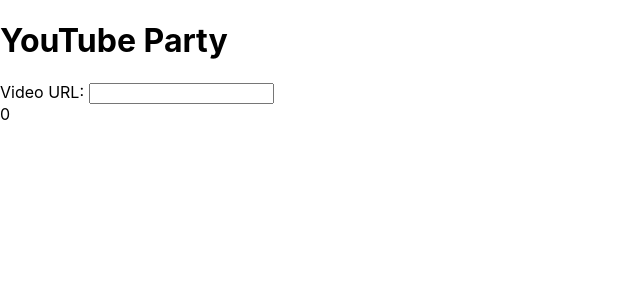
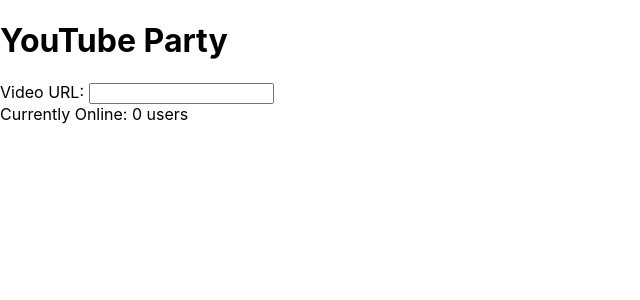
Before and after one commit to hsujeremy/youtube-party, a React (Create React App) app in the folder client/: page / in a window 1280 px wide. Shown: the top 300 px of the page, without its empty margins (0-640 px from the left). Built offline with nearby package versions, Linux system fonts and the light colour scheme; no server answers.

Commit message:
Move user count indicator to separate component

```diff
--- a/client/src/components/App.js
+++ b/client/src/components/App.js
@@ -1,26 +1,14 @@
 import React from 'react';
 import SearchHead from './SearchHead.js';
 import Video from './Video.js';
+import UserCount from './UserCount';
 import { socket } from '../services/socket';
 
 
 const App = () => {
     const [videoUrl, setVideoUrl] = React.useState('');
-
     const [playPauseCounter, incrementPlayPauseCounter] = React.useState(0);
     const [syncCounter, incrementSyncCounter] = React.useState(0);
-
-    const [numUsers, updateNumUsers] = React.useState(0);
-
-    React.useEffect(() => {
-        socket.on('connection', (content) => {
-            updateNumUsers(content.numUsers);
-        });
-
-        socket.on('disconnection', (content) => {
-            updateNumUsers(content.numUsers);
-        });
-    });
 
     const togglePause = () => {
         incrementPlayPauseCounter(playPauseCounter + 1);
@@ -38,6 +26,7 @@
             return (
                 <div>
                     <SearchHead videoUrl={videoUrl} onVideoUrlChange={(url) => setVideoUrl(url)} />
+                    <UserCount />
                     <p>Please enter a valid URL</p>
                 </div>
             );
@@ -46,6 +35,7 @@
         return (
             <div>
                 <SearchHead videoUrl={videoUrl} onVideoUrlChange={(url) => setVideoUrl(url)} />
+                <UserCount />
                 <Video
                     videoId={videoCode}
                     playPauseCounter={playPauseCounter}
@@ -60,7 +50,7 @@
     return (
         <div>
             <SearchHead videoUrl={videoUrl} onVideoUrlChange={(url) => setVideoUrl(url)} />
-            <div>{numUsers}</div>
+            <UserCount />
         </div>
     );
 };
--- /dev/null
+++ b/client/src/components/UserCount.js
@@ -0,0 +1,24 @@
+import React from 'react';
+import { socket } from '../services/socket';
+
+
+const UserCount = () => {
+    const [numUsers, updateNumUsers] = React.useState(0);
+
+    React.useEffect(() => {
+        socket.on('connection', (content) => {
+            updateNumUsers(content.numUsers);
+        });
+
+        socket.on('disconnection', (content) => {
+            updateNumUsers(content.numUsers);
+        });
+    });
+
+    if (numUsers === 1) {
+        return <div>Currently Online: {numUsers} user</div>
+    }
+    return <div>Currently Online: {numUsers} users</div>;
+};
+
+export default UserCount;
```
Lines whose indentation alone changed are shown as unchanged.
